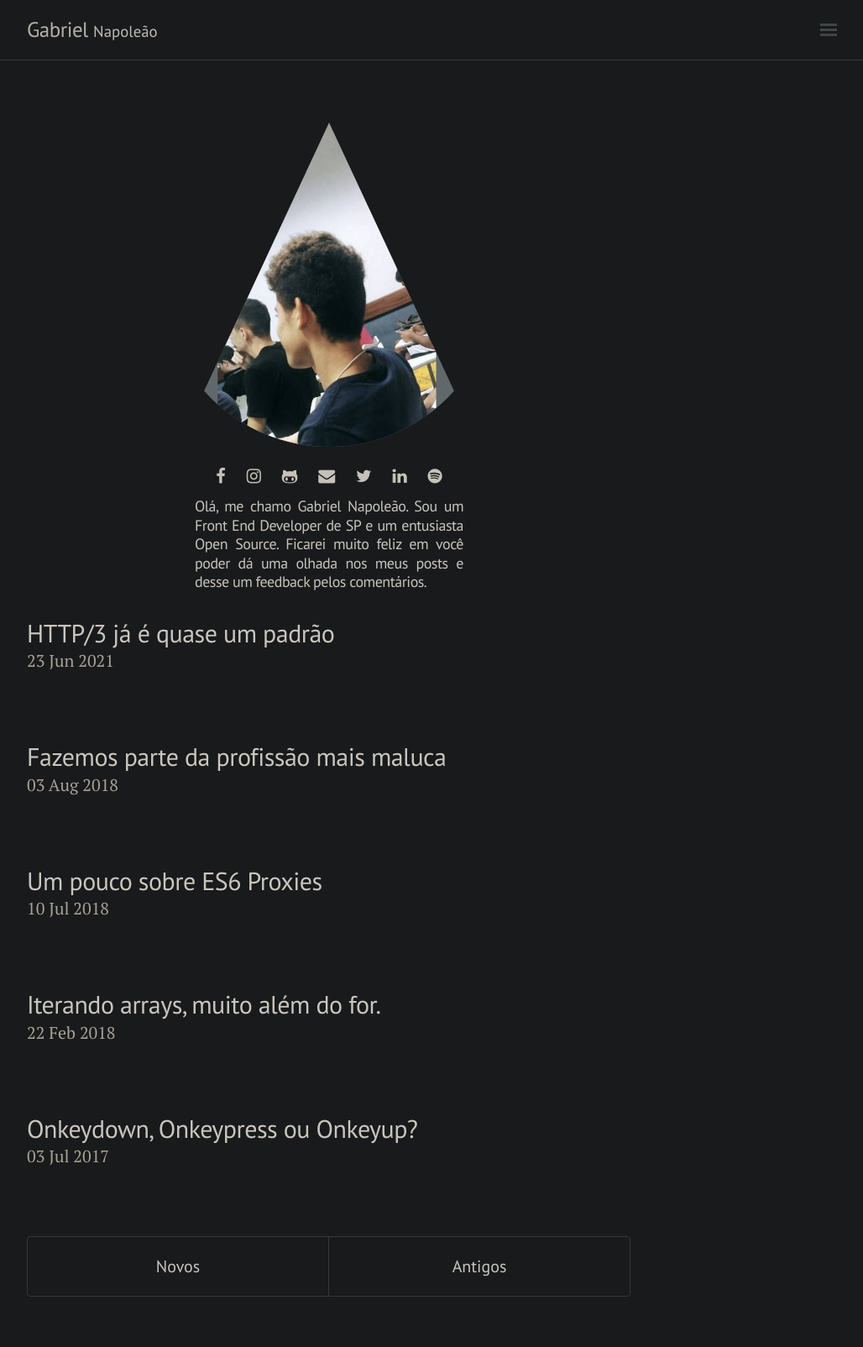
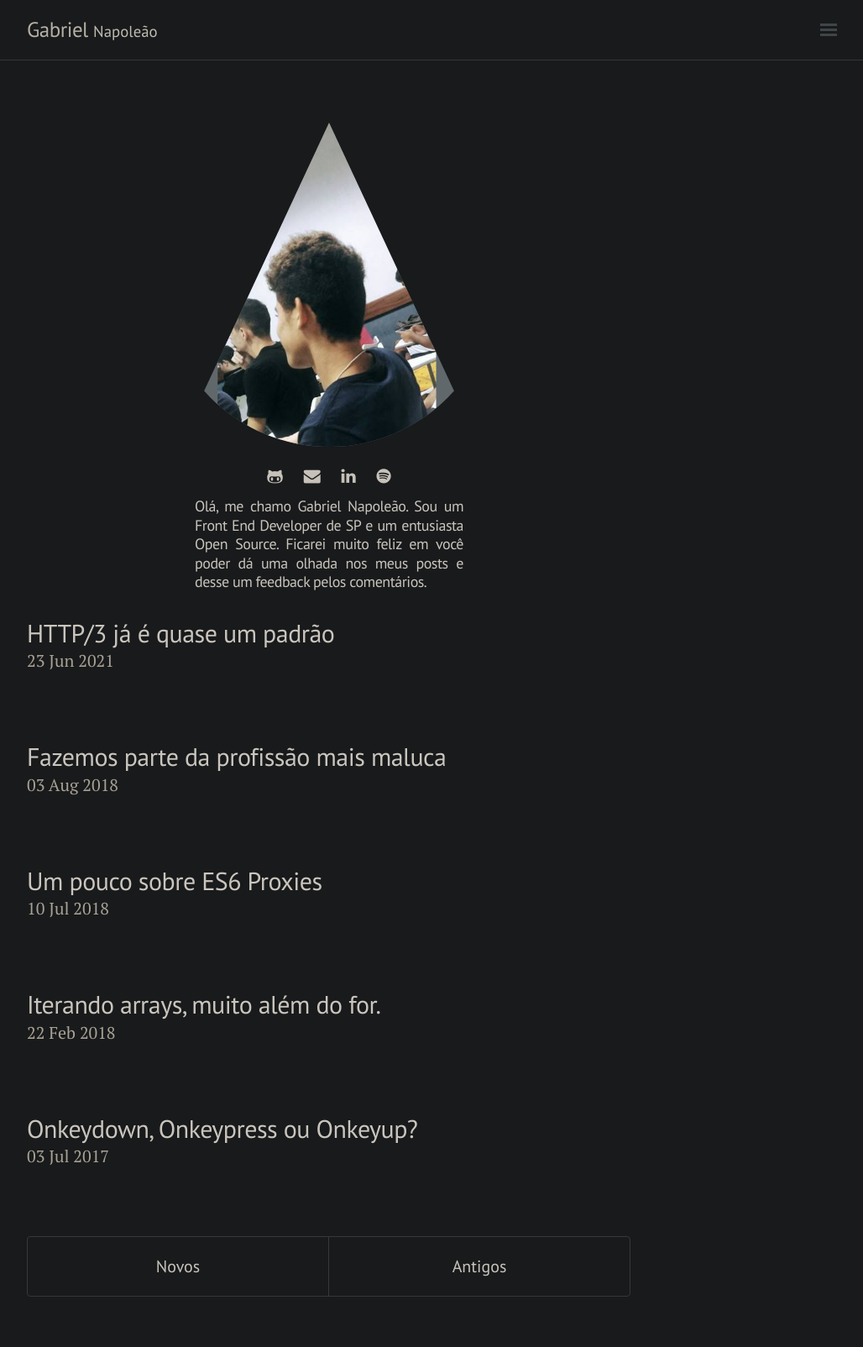
Before and after one commit to whoamindx/whoamindx.github.io, a Jekyll site: the page built from index.html, in a window 1280 px wide. Shown: the whole page at 84% size, without its empty margins (248-1276 px from the left). Built offline with Jekyll 4.4.1, drawn with Linux system fonts in a browser that asks for light colours; the list of posts is cut into pages by our own code.

Commit message:
removing social network

```diff
--- a/_config.yml
+++ b/_config.yml
@@ -14,11 +14,11 @@ paginate:            5
 
 # contacts
 contacts:
-  facebook: https://facebook.com/whoamindx
-  instagram: https://www.instagram.com/whoamindx/
+  # facebook: https://facebook.com/whoamindx
+  # instagram: https://www.instagram.com/whoamindx/
   github: https://github.com/whoamindx
   email: whoamindx@gmail.com
-  twitter: https://twitter.com/whoamindx
+  # twitter: https://twitter.com/whoamindx
   linkedin: https://www.linkedin.com/in/whoamindx/
   # googleplus:
   spotify: https://open.spotify.com/user/31lsn5ksifn3ibyyjn6odlmbv46y
--- a/index.html
+++ b/index.html
@@ -11,21 +11,21 @@ title: Home
       </div>
     </div>
   </div>
-  <a href="{{ site.contacts.facebook }}" target="_blank" title="Meu perfil no facebook" rel="noopener">
+  <!-- <a href="{{ site.contacts.facebook }}" target="_blank" title="Meu perfil no facebook" rel="noopener">
     <i class="fa fa-facebook" aria-hidden="true"></i>
-  </a>
-  <a href="{{ site.contacts.instagram }}" target="_blank" title="Meu perfil no instagram" rel="noopener">
+  </a> -->
+  <!-- <a href="{{ site.contacts.instagram }}" target="_blank" title="Meu perfil no instagram" rel="noopener">
     <i class="fa fa-instagram" aria-hidden="true"></i>
-  </a>
+  </a> -->
   <a href="{{ site.contacts.github }}" target="_blank" title="Meu GitHub" rel="noopener">
     <i class="fa fa-github-alt" aria-hidden="true"></i>
   </a>
   <a href="mailto:{{ site.contacts.email }}" target="_blank" title="Meu email para contato" rel="noopener">
     <i class="fa fa-envelope" aria-hidden="true"></i>
   </a>
-  <a href="{{ site.contacts.twitter }}" target="_blank" title="Meu perfil no twitter" rel="noopener">
+  <!-- <a href="{{ site.contacts.twitter }}" target="_blank" title="Meu perfil no twitter" rel="noopener">
     <i class="fa fa-twitter" aria-hidden="true"></i>
-  </a>
+  </a> -->
   <a href="{{ site.contacts.linkedin }}" target="_blank" title="Meu perfil profissional" rel="noopener">
     <i class="fa fa-linkedin" aria-hidden="true"></i>
   </a>
```
